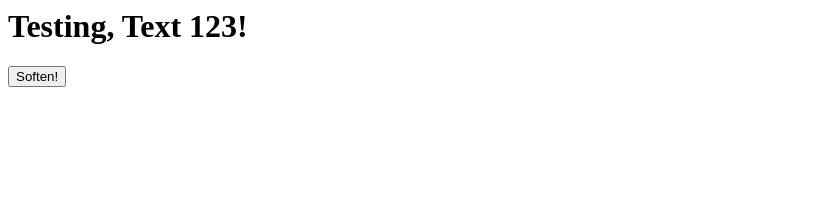
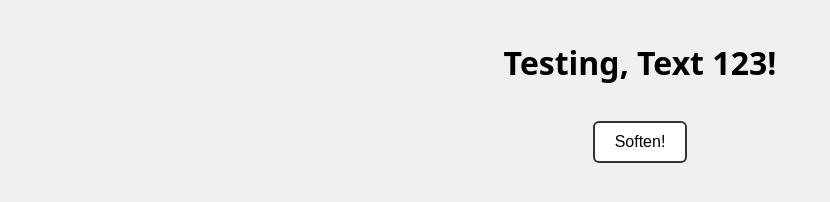
Before and after one commit to N1femi/Softerment, a browser extension: page index.html in a window 1280 px wide. Shown: the whole page, without its empty margins (0-830 px from the left). Drawn offline with Linux system fonts and the light colour scheme.

Commit message:
Got Expected Changes by using key in CSS, better extension UI

```diff
--- a/index.html
+++ b/index.html
@@ -1,4 +1,7 @@
 <html>
+    <head>
+        <link rel="stylesheet" href="style.css">
+    </head>
     <body>
         <h1>Testing, Text 123!</h1>
         <button id="soften-btn">Soften!</button>
--- a/popup.js
+++ b/popup.js
@@ -17,5 +17,7 @@ softenBtn.addEventListener("click", async () => {
         target: { tabId },
         files: ["softener.css"],
     })
-    .then(() => console.log("Injected softener.css"))
+        .then(() => {
+
+        })
 })
--- a/softener.css
+++ b/softener.css
@@ -1,7 +1,7 @@
-body {
-    background-color: #f1e9db;
+article, div[id^="story-ad"] {
+    background-color: #f1e9db !important;
 }
 
-p, :is(h1, h2, h3, h4, h5) {
-    color: #1d201f;
+article > p, article > :is(h1, h2, h3, h4, h5) {
+    color: #1d201f !important;
 }
--- /dev/null
+++ b/style.css
@@ -0,0 +1,31 @@
+body {
+    margin: 0;
+    padding: 20px;
+
+    /* Center everything */
+    display: flex;
+    flex-direction: column;
+    align-items: center;
+    justify-content: center;
+
+    /* Visual styling */
+    background: #f0f0f0;
+    font-family: system-ui, -apple-system, sans-serif;
+}
+
+#soften-btn {
+    margin: 15px 30px;
+    padding: 10px 20px;
+    border: 2px solid #333;
+    border-radius: 6px;
+    background: white;
+    cursor: pointer;
+    font-size: 16px;
+    transition: all 0.2s ease;
+}
+
+#soften-btn:hover {
+    background: #333;
+    color: white;
+    transform: translateY(-2px);
+}
```
